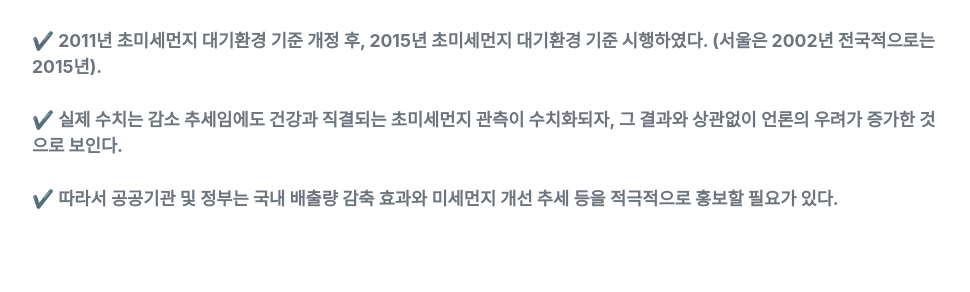
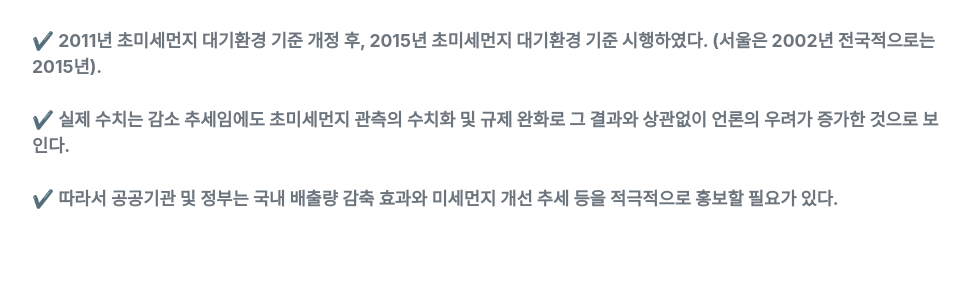
Before and after one commit to BAEEUNMANGDUCK/django-graph-plotly, a Django app: template django_plotly/core/templates/core/index.html in a window 1280 px wide. Shown: the part 3986-4278 px from the top of the page, without its empty margins (288-1258 px from the left). Run offline with Django 4.2, Linux system fonts and the light colour scheme; the template is opened without the code that fills it: values that come from a table or form of the project are taken from there, others are empty; data comes from the database, SQL or seed files in the repository; some libraries are stand-ins or nearby versions; some web fonts are replaced.

Commit message:
Update index.html

```diff
--- a/django_plotly/core/templates/core/index.html
+++ b/django_plotly/core/templates/core/index.html
@@ -237,7 +237,7 @@
                         </li>
                         <br>
                         <li>
-                            <strong>✔ 실제 수치는 감소 추세임에도 건강과 직결되는 초미세먼지 관측이 수치화되자, 그 결과와 상관없이 언론의 우려가 증가한 것으로 보인다.</strong>
+                            <strong>✔ 실제 수치는 감소 추세임에도 초미세먼지 관측의 수치화 및 규제 완화로 그 결과와 상관없이 언론의 우려가 증가한 것으로 보인다.</strong>
                         </li>
                         <br>
                         <li>
```
